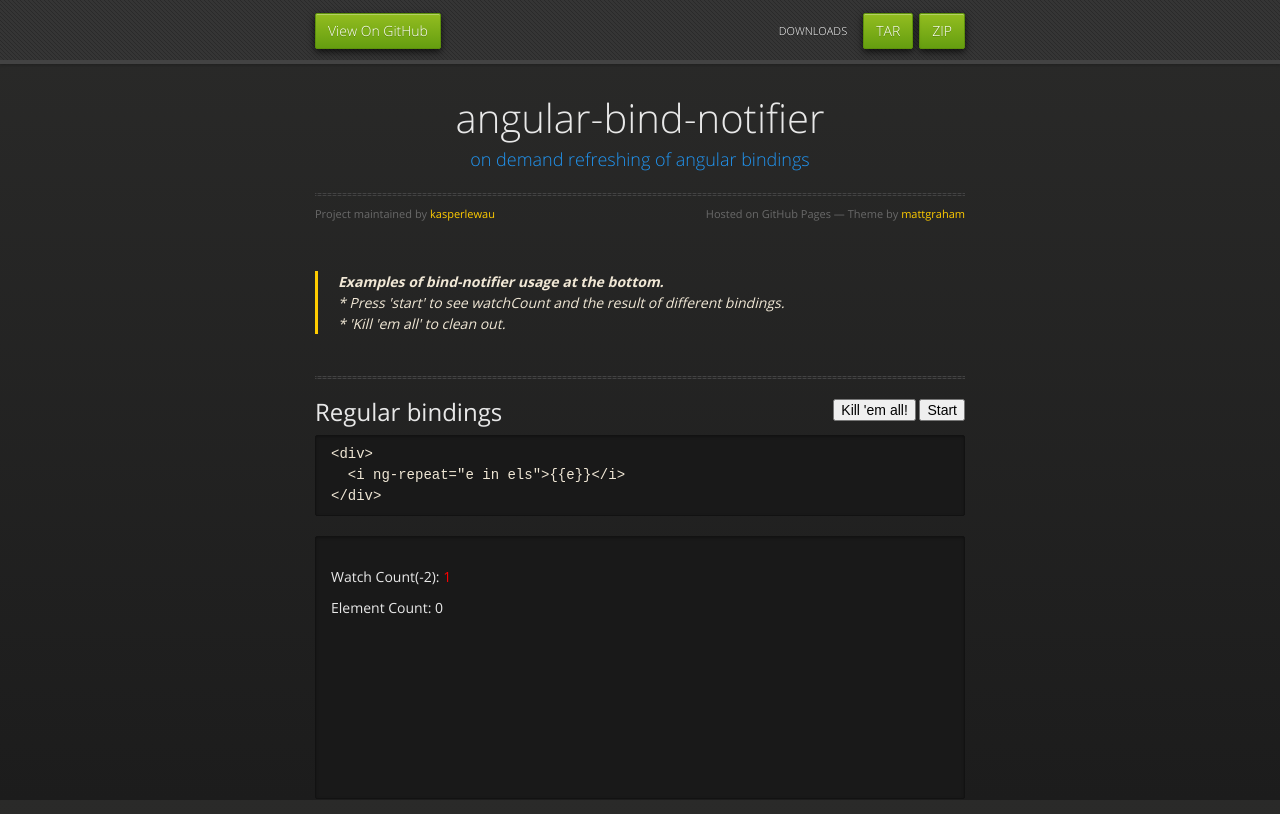
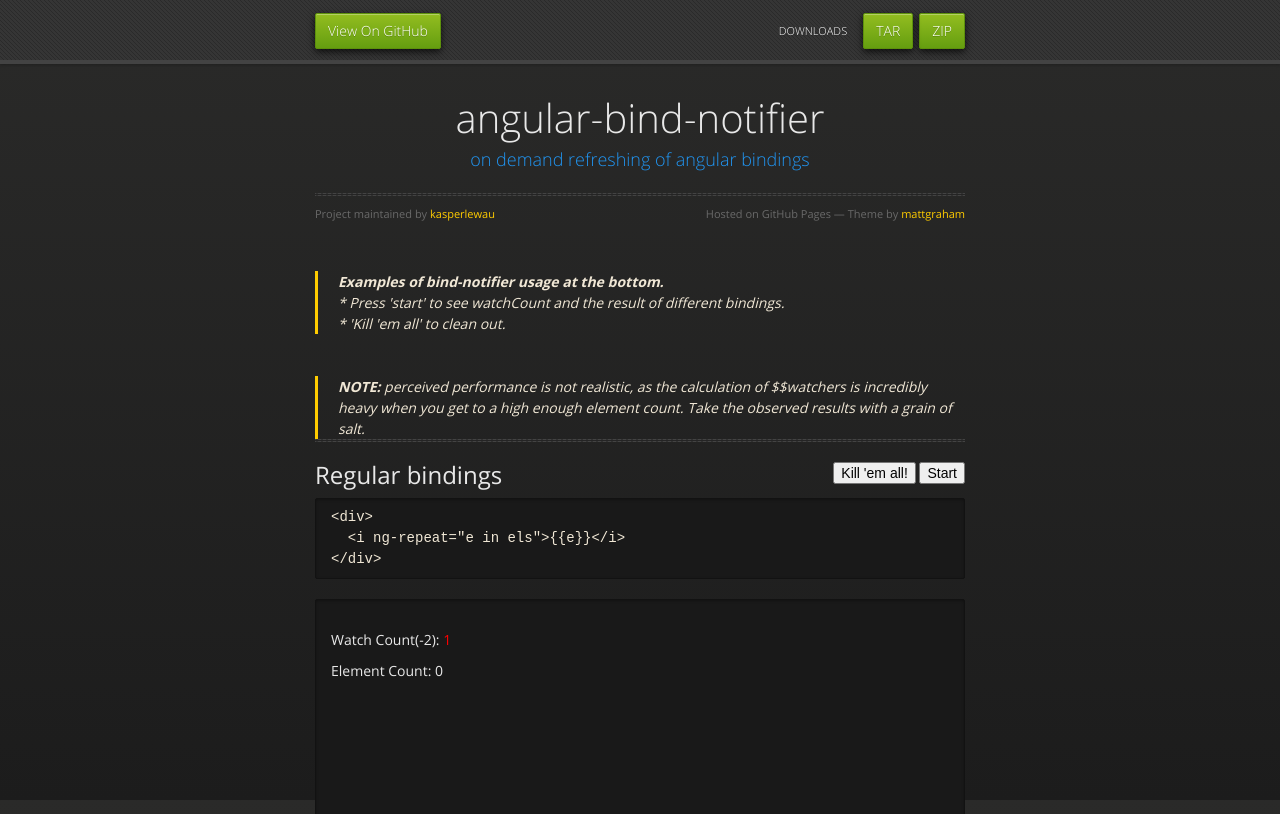
Before and after one commit to aeisenberg/angular-bind-notifier, a plain HTML site: page index.html in a window 1280 px wide. Shown: the top 814 px of the page. Drawn offline with nearby package versions, Linux system fonts and the light colour scheme; some packages are replaced by stand-ins of ours; a script that the page names is missing.

Commit message:
add note about perceived performance

```diff
--- a/index.html
+++ b/index.html
@@ -39,6 +39,10 @@
         </blockquote>
 
         <br><br>
+
+        <blockquote>
+          <strong>NOTE:</strong> perceived performance is not realistic, as the calculation of $$watchers is incredibly heavy when you get to a high enough element count. <i>Take the observed results with a grain of salt.</i>
+        </blockquote>
 
         <hr>
 
```
